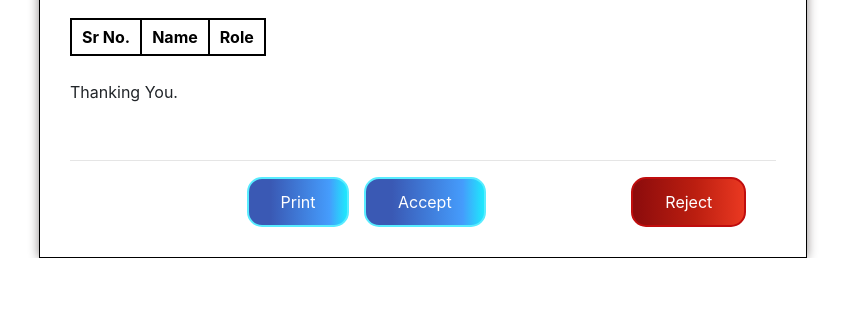
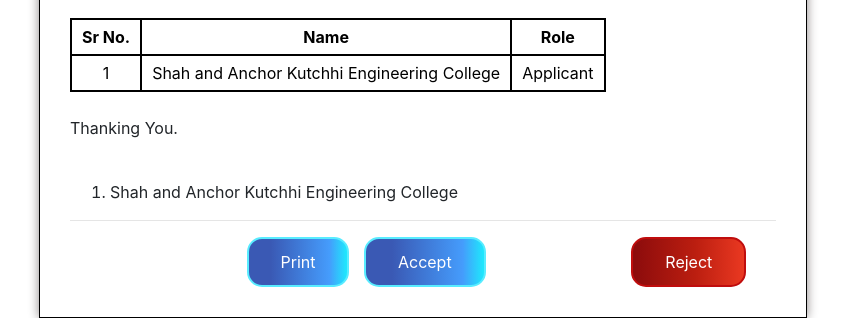
Before and after one commit to rahullsoni04/iprc, a PHP site: page /iprc/admin/letter.php in a window 1280 px wide. Shown: the part 716-1034 px from the top of the page, without its empty margins (217-1062 px from the left). Before the commit the page ends 974 px from the top, so only its background shows below. Run offline with PHP 8.4, Linux system fonts and the light colour scheme; data comes from the database, SQL or seed files in the repository; data that the repository does not hold is empty; some libraries are stand-ins or nearby versions.

Commit message:
letter.php updated

```diff
--- a/admin/letter.php
+++ b/admin/letter.php
@@ -90,6 +90,11 @@
                 <?php
                 }
                 ?>
+                <tr>
+                    <td><?php echo $i; ?></td>
+                    <td>Shah and Anchor Kutchhi Engineering College</td>
+                    <td>Applicant</td>
+                </tr>
             </table>
             <br>
             <p>Thanking You.</p><br>
@@ -103,6 +108,7 @@
                 <?php
                 }
                 ?>
+                <li>Shah and Anchor Kutchhi Engineering College</li>
             </ol>
         </div>
         <hr>
@@ -129,6 +135,7 @@
             <p>
                 On behalf of Shah & Anchor Kutchhi Engineering College, the institute does not have any objection on filing copyright for the work with title <b><?php echo $title; ?></b> by the following Shah & Anchor Kutchhi Engineering College faculty members and students
             </p>
+            <p><br></p>
             <p align="right">
                 Dr.Bhavesh Patel<br>
                 Principal
@@ -143,6 +150,7 @@
                 <?php
                 }
                 ?>
+                <li>Shah and Anchor Kutchhi Engineering College</li>
             </ol>
         </div>
         <?php
@@ -172,7 +180,7 @@
                         echo "Congratulations! File Uploaded Successfully.";
                     }
                 }
-                $link_document = $filename.".".$path['extension'];
+                $link_document = $filename . "." . $path['extension'];
                 $id = $_POST['accept'];
                 // $sql = "UPDATE `ipr_copyrights` SET `status`='accepted',`action_by`='" . $_SESSION['user_name'] . "' WHERE `id`=$id";
                 $sql = "UPDATE `ipr_copyrights` SET `status`='accepted', `link`='$link_document' ,`action_by`='" . $_SESSION['email'] . "' WHERE `id`=$id";
@@ -237,7 +245,7 @@
                     <div id="alert" style="display: none;margin-top:20px; margin-bottom :20px">
                         <div class="col-md-12">
                             <form method="post" enctype="multipart/form-data" action="<?php echo htmlspecialchars($_SERVER['PHP_SELF']); ?>">
-                                <input type="file" name="fileToUpload" id="fileToUpload" accept="application/pdf"  />
+                                <input type="file" name="fileToUpload" id="fileToUpload" accept="application/pdf" />
 
                                 <button id="upload-button" class="btn btn-danger my-2" name="accept" value="<?php echo $id ?>"> Upload </button>
                                 <!-- <button name="accept" value="<?php //echo $id
```
